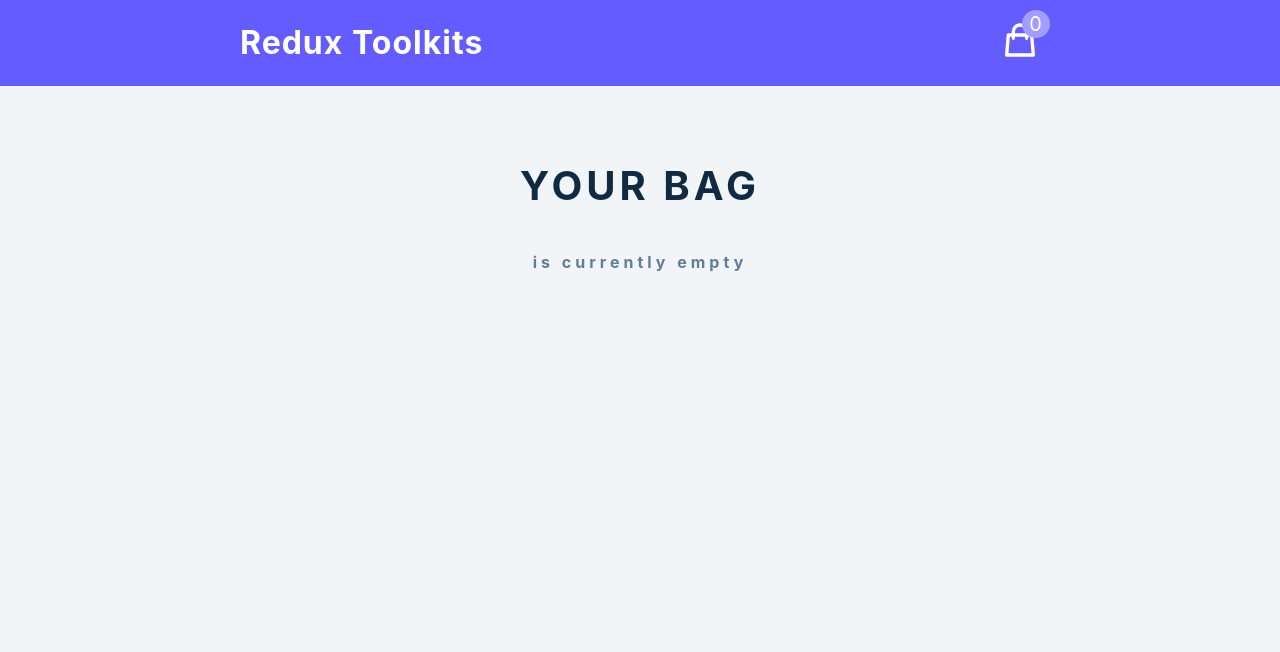
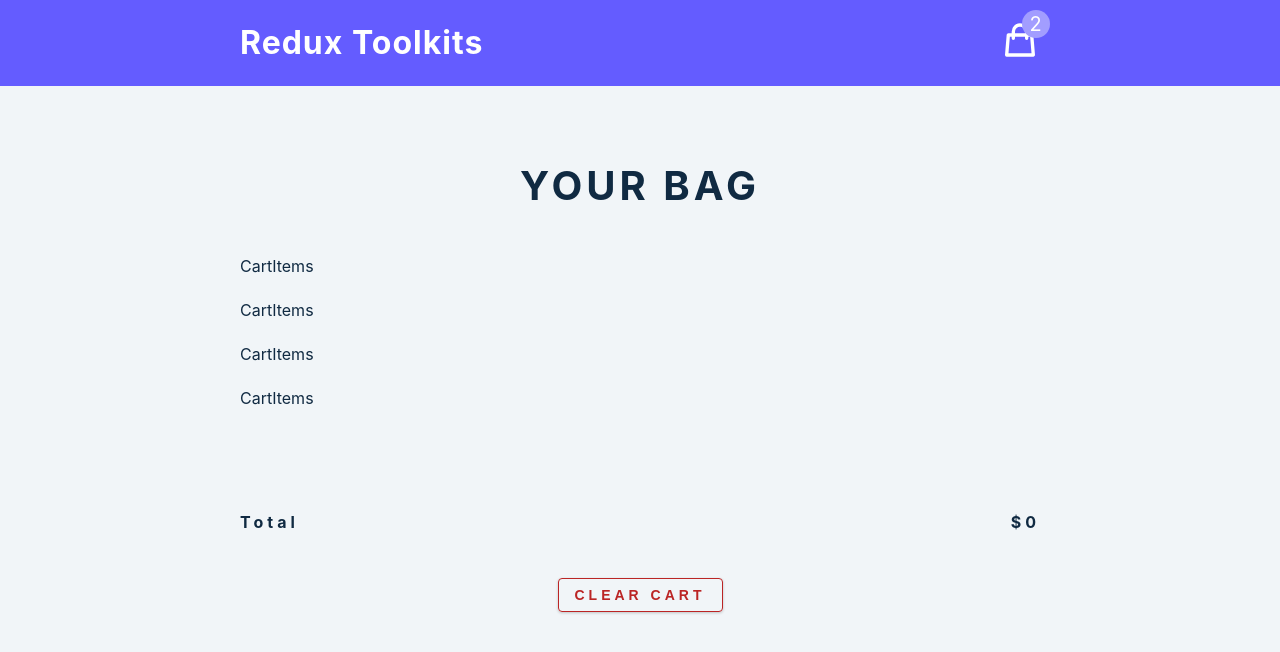
Before and after one commit to ritendu/react-practice, a React (Create React App) app: page / in a window 1280 px wide. Shown: the top 652 px of the page. Built offline with nearby package versions, Linux system fonts and the light colour scheme.

Commit message:
redux-new

```diff
--- a/src/components/CartContainer.js
+++ b/src/components/CartContainer.js
@@ -1,7 +1,9 @@
 import { useSelector } from "react-redux"
+import CartItems from "./CartItems"
 
 const CartContainer = ()=>{
-    const {cartItems,amount,total} = useSelector(store=>store.cart)
+    const {cartItems,amount,total} = useSelector(store=>store.cart);
+    console.log(cartItems,"<---------")
     if(amount<1){
         return <section className="cart">
 <header>
@@ -11,9 +13,23 @@ const CartContainer = ()=>{
         </section>
     }
 return (
-    <div>
-     CartContainer
-    </div>
+    <section className="cart">
+        <header>
+            <h2>your bag</h2>
+        </header>
+        <div>
+            {cartItems.map(item=>{
+                return <CartItems key={item.id} {...item}></CartItems>
+            })}
+        </div>
+        <footer>
+            <br/>
+            <div className="cart-total">
+            <h4>total <span>${total}</span></h4>
+            </div>
+            <button className="btn clear-btn">clear cart</button>
+        </footer>
+    </section>
 )
 }
 
--- a/src/components/CartItems.js
+++ b/src/components/CartItems.js
@@ -1,6 +1,6 @@
 const CartItems = ()=>{
     return (
-        <div> <h1>CartItems</h1></div>
+        <div> <p>CartItems</p></div>
     )
 }
 
--- a/src/features/cartSlice.js
+++ b/src/features/cartSlice.js
@@ -2,7 +2,7 @@ import { createSlice } from "@reduxjs/toolkit";
 import cartItems from "../cartItems"
 const initialState ={
     cartItems:cartItems,
-    amount:0,
+    amount:2,
     total:0
 }
 const cartSlice = createSlice({
```
